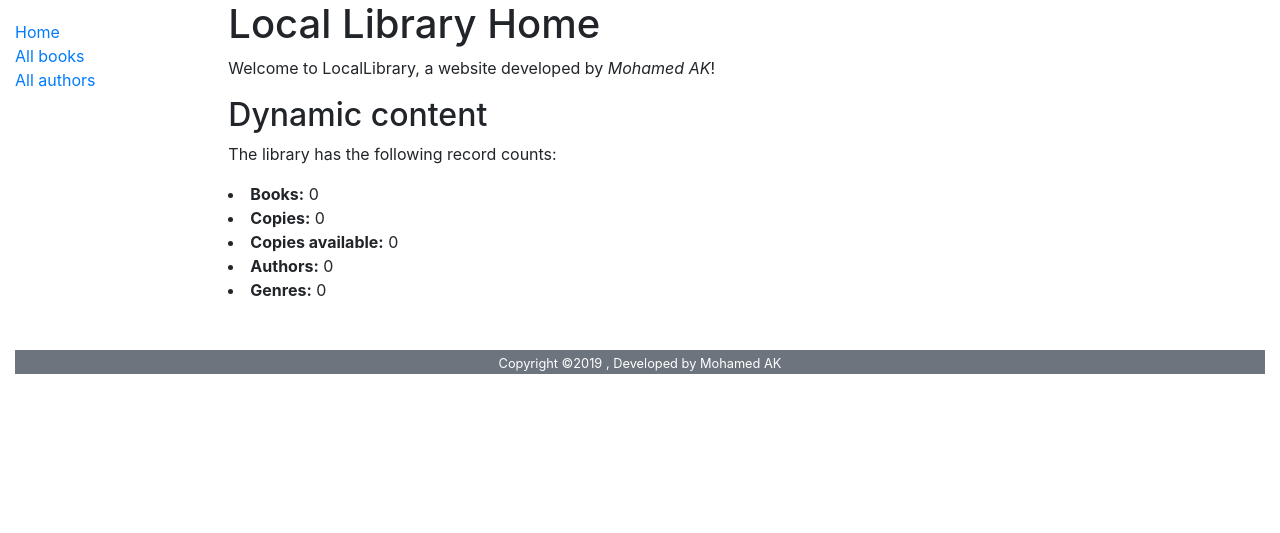
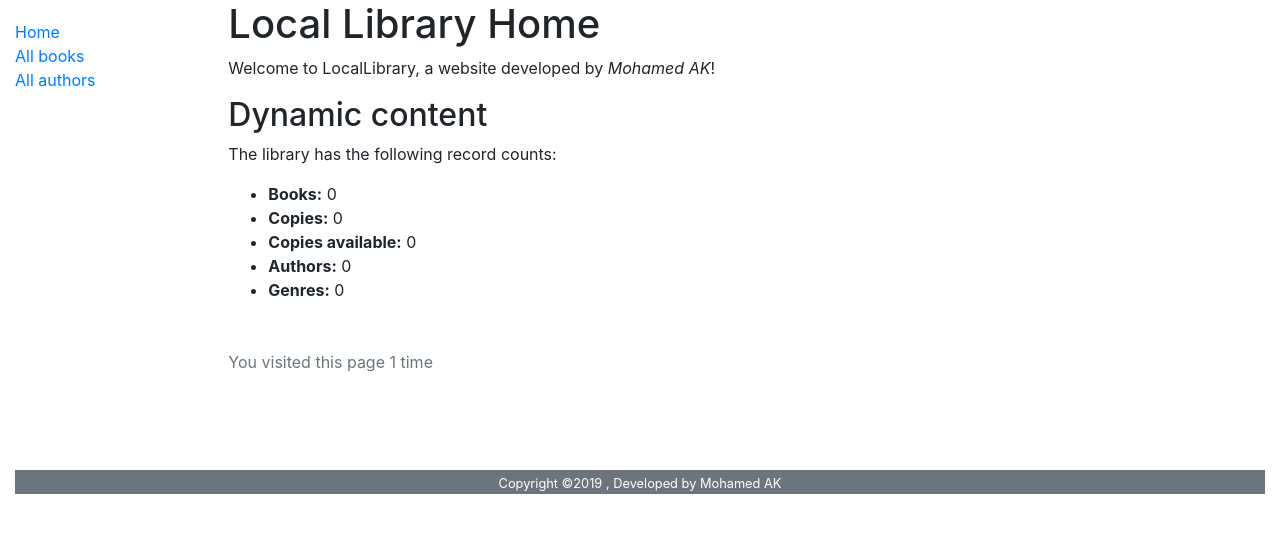
Before and after one commit to Mohamed-ak/locallibrary, a Django app: page /catalog/ in a window 1280 px wide. Shown: the top 533 px of the page. Run offline with Django 3.2, Linux system fonts and the light colour scheme; data that the repository does not hold is empty; some libraries are stand-ins or nearby versions.

Commit message:
Tracks the number of visits on the index page with a session

```diff
--- a/catalog/templates/index.html
+++ b/catalog/templates/index.html
@@ -4,7 +4,7 @@
 <h1>Local Library Home</h1>
 <p>Welcome to LocalLibrary, a website developed by <em>Mohamed AK</em>!</p>
 <h2>Dynamic content</h2>
-<p>The library has the following record counts:</p
+<p>The library has the following record counts:</p>
 <ul>
     <li><strong>Books:</strong> {{ num_books }}</li>
     <li><strong>Copies:</strong> {{ num_instances }}</li>
@@ -12,5 +12,5 @@
     <li><strong>Authors:</strong> {{ num_authors }}</li>
     <li><strong>Genres:</strong> {{ num_genres }}</li>
 </ul>
-
+<p class="my-5 text-muted">You visited this page {{ num_visits }} time{% if num_visits != 1 %}s{% endif %}</p>
 {% endblock %}
--- a/catalog/views.py
+++ b/catalog/views.py
@@ -14,12 +14,17 @@ def index(request):
     num_authors = Author.objects.all().count()
     num_genres = Genre.objects.count()
 
+    # Number of visits to this view
+    num_visits = request.session.get("num_visits",1)
+    request.session['num_visits'] = num_visits + 1
+
     context = {
         'num_books': num_authors,
         'num_instances': num_instances,
         'num_instances_available': num_instances_available,
         'num_authors': num_authors,
         'num_genres': num_genres,
+        'num_visits': num_visits,
     }
 
     return render(request,'index.html', context)
```
